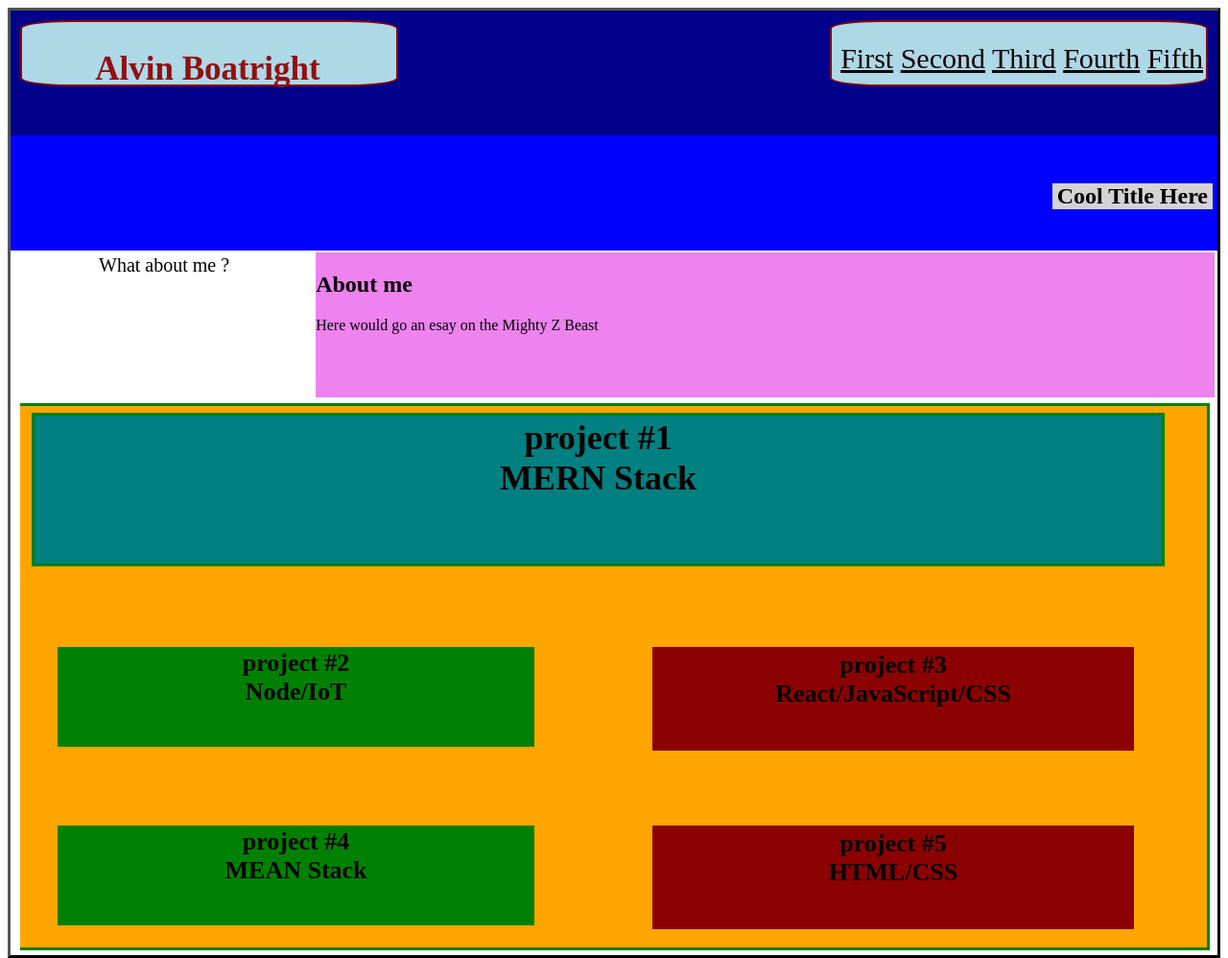
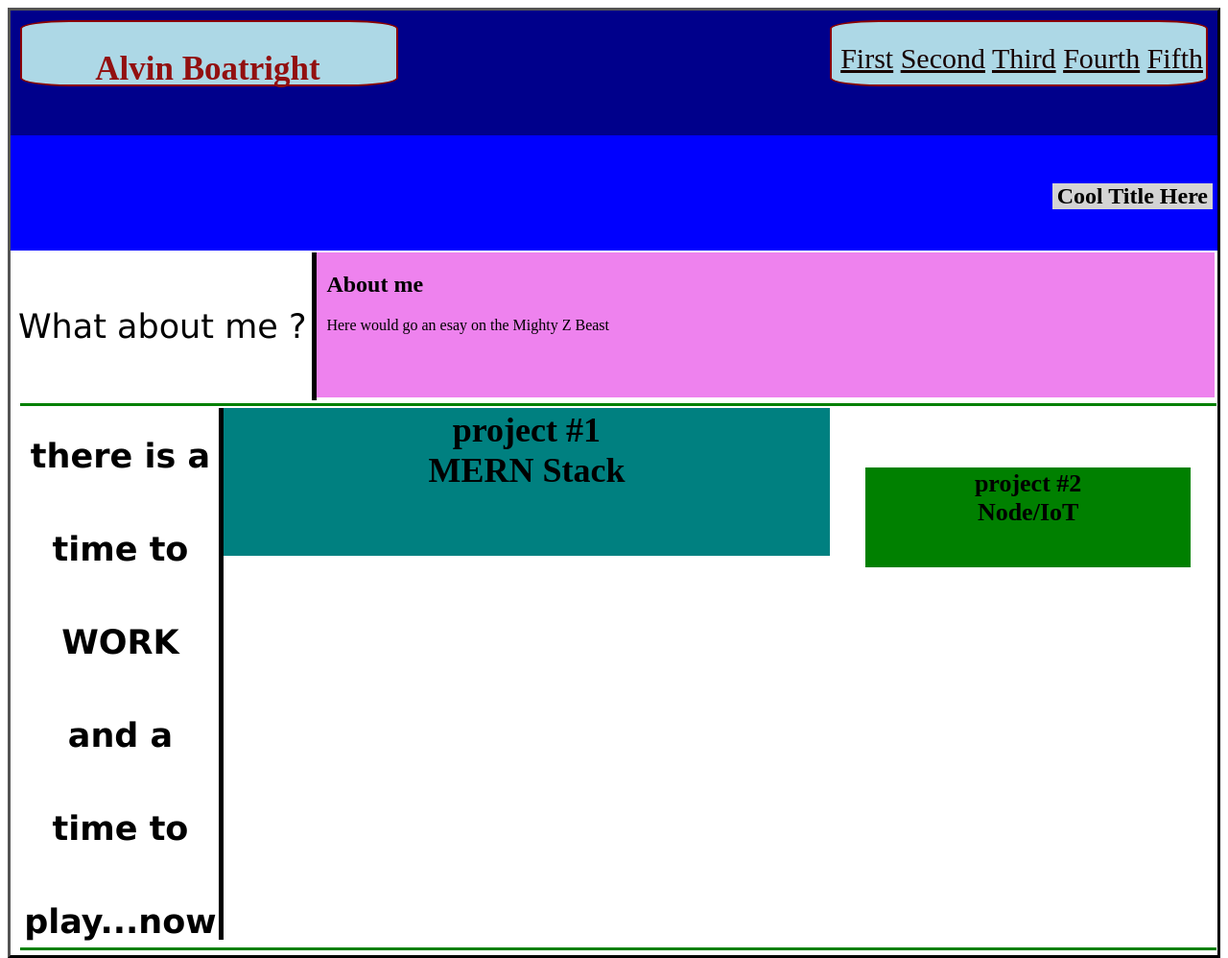
Before and after one commit to blaqlightz/myPortfolio, a plain HTML site: page portfolio.html in a window 1280 px wide. Shown: the top 998 px of the page at 96% size. Drawn offline with Linux system fonts and the light colour scheme.

Commit message:
making improvements

```diff
--- a/portfolio.html
+++ b/portfolio.html
@@ -61,14 +61,6 @@
             /*margin: 5px 10px;*/
             background-color: white;
         }
-        #d1 {
-            border: 3px green solid;
-            padding: 2px;
-            height: 150px;
-            width: 95%;
-            margin: 5px 10px;
-            background-color: teal;
-        }
 
         a:hover {
           text-decoration-color: red;
@@ -94,14 +86,23 @@
                 font-size:36px;
                 text-align:center;
                 border-top: 3px green solid;
-                border-right: 3px green solid;
                 border-bottom: 3px green solid;
                 border-left:  0px;
                 padding: 2px;
                 height: 560px;
-                width: 98%;
+                width: 98.8%;
                 margin: 5px 30px 5px 10px;
-                background-color: orange;
+        }
+        #d1 {
+            /*border: 3px green solid;*/
+            /*border-left: 5px black solid;*/
+            padding: 2px;
+            height: 150px;
+            width: 75%;
+           /* margin: 0 0 ;*/
+            background-color: teal;
+            float:right;
+            /*style="width:75%; background-color:violet; float:right; height:151px;  border-left: 5px black solid; padding-left: 10px;"*/
         }
         .d2 {
                 font-weight:bold;
@@ -112,6 +113,7 @@
                 margin: 5% 2% 0 3%;
                 text-align:center;
                 background-color:green;
+                float:left;
         }
         .d3 {
                 font-weight:bold;
@@ -124,6 +126,7 @@
                 width: 40%;
                 margin-left: 8%;
                 background-color:darkred;
+                float:right;
         }
     </style>
 </head>
@@ -158,8 +161,10 @@
 
 <!--about section added-->
 <section class="aboutMe">
-    <div style=" text-align: center; font-size: 20px;background-color:white; height:150px; width:25%; padding:2px">What about me ?</div>
-    <div style="width:75%; background-color:violet; float:right; height:151px">
+    <div style=" line-height: 150px; text-align: center;font-family:Verdana, Geneva, Tahoma, sans-serif; border-right: 5px black solid;font-size: 35px;background-color:white; height:150px; width:25%; padding:2px">
+        What about me ?
+    </div>
+    <div style="width:75%; background-color:violet; float:right; height:151px; padding-left: 10px;">
 
             <h2>About me</h2>
             <p>Here would go an esay on the Mighty Z Beast</p>
@@ -168,7 +173,11 @@
 </section>
 
 
-  <section style="display:flex; flex-wrap: wrap" class="work">
+  <section style="display:flex;" class="work">
+    <div style=" line-height: 97px; border-right: 5px black solid; text-align: center;font-family:Verdana, Geneva, Tahoma, sans-serif; font-size: 35px;background-color:white; height:550px; width:24%; padding:2px">
+        there is a time to WORK and a time to play...now is time to WORK !!!
+    </div>
+
             <div id="d1" >
                 project #1 <br/>
                 MERN Stack
@@ -179,7 +188,7 @@
                 Node/IoT
 
             </div>
-            <div class="d3" id="d3">
+            <!--<div class="d3" id="d3">
                 project #3 <br/>
                 React/JavaScript/CSS
 
@@ -192,7 +201,7 @@
             <div class="d3" id="d5">
                 project #5 <br/>
                 HTML/CSS
-            </div>
+            </div>-->
 
     </section>
 
```
Also changed, not shown: index.html (+1 -1 lines).
